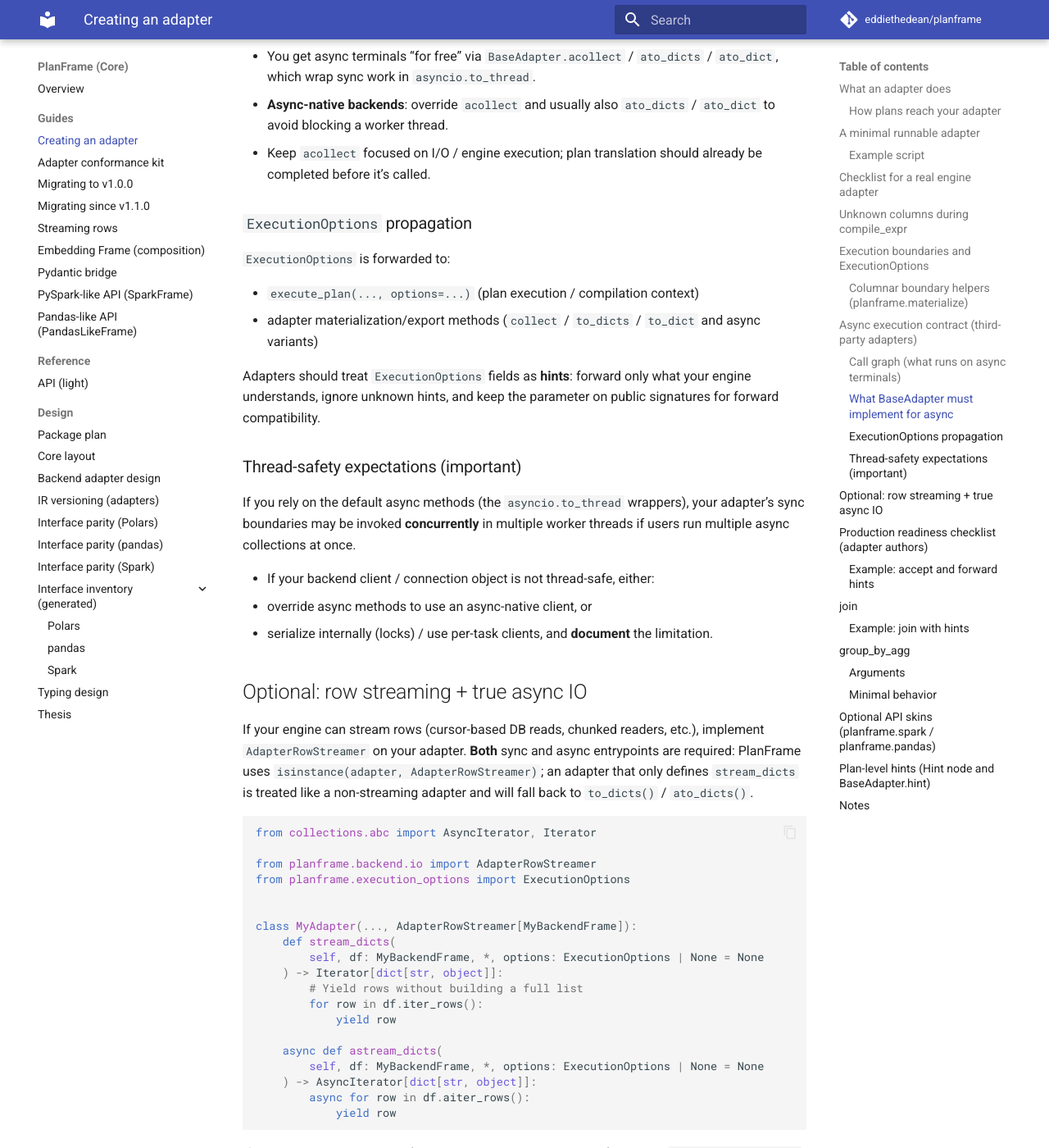
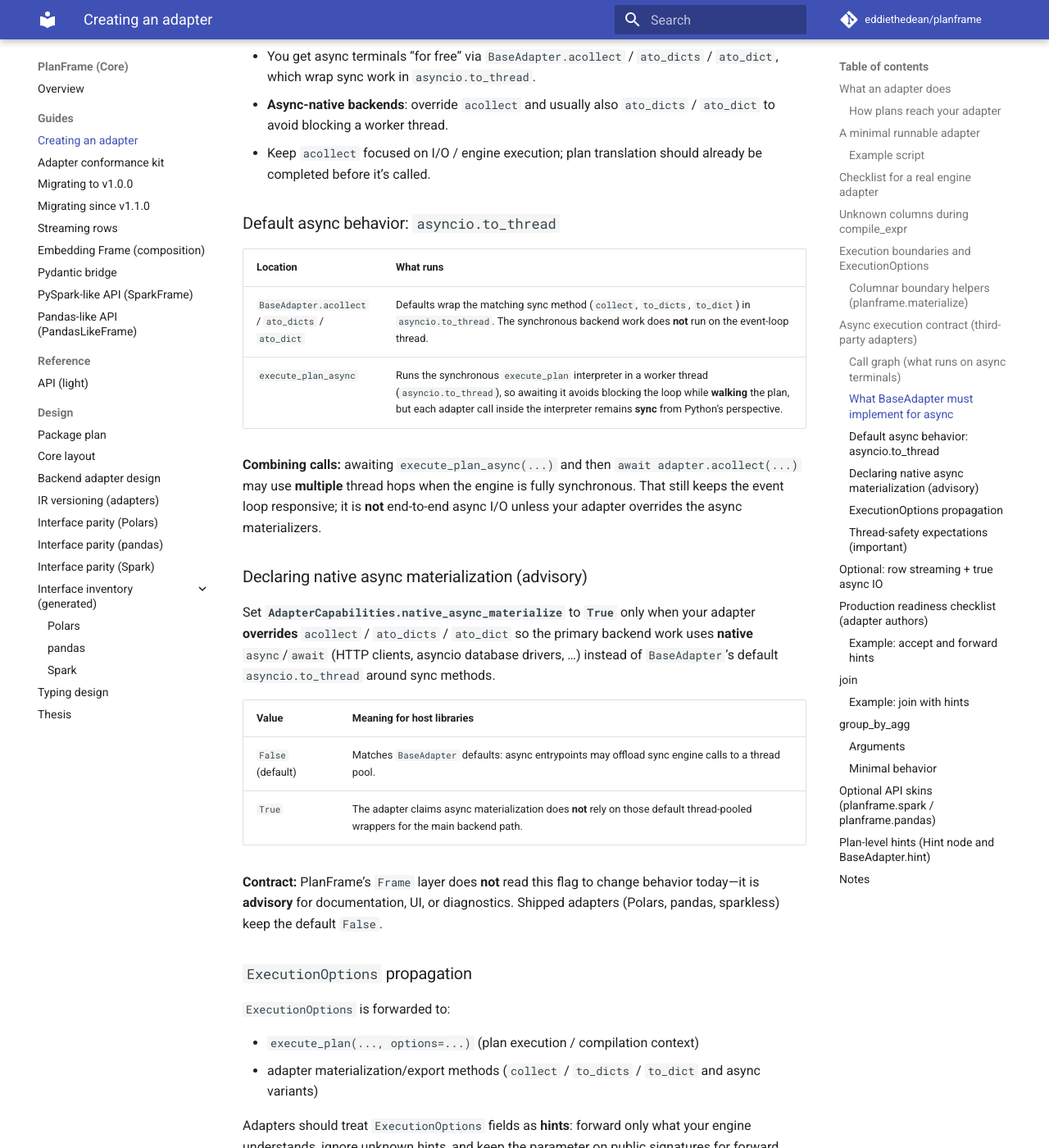
Before and after one commit to eddiethedean/planframe, an MkDocs documentation site: the page built from docs/planframe/guides/creating-an-adapter.md, in a window 1280 px wide and 1400 px high, scrolled down 4604 px. Shown: the whole window at 82% size. Built offline with MkDocs 1.6.1 and Material for MkDocs 9.7.7, drawn with Linux system fonts in a browser that asks for light colours; comment, search, counter and statistics services are not loaded.

Commit message:
feat: advisory native_async_materialize + async adapter docs (#115)
- Add AdapterCapabilities.native_async_materialize (default False)
- Document thread-pooled defaults vs native async overrides in Creating an adapter
- Glossary, migrating guide, CHANGELOG; regression tests for defaults

```diff
--- a/docs/planframe/guides/creating-an-adapter.md
+++ b/docs/planframe/guides/creating-an-adapter.md
@@ -123,6 +123,26 @@ All materialization paths evaluate the plan the same way:
   - You get async terminals “for free” via `BaseAdapter.acollect` / `ato_dicts` / `ato_dict`, which wrap sync work in `asyncio.to_thread`.
 - **Async-native backends**: override `acollect` and usually also `ato_dicts` / `ato_dict` to avoid blocking a worker thread.
   - Keep `acollect` focused on I/O / engine execution; plan translation should already be completed before it’s called.
+
+### Default async behavior: `asyncio.to_thread`
+
+| Location | What runs |
+| --- | --- |
+| `BaseAdapter.acollect` / `ato_dicts` / `ato_dict` | Defaults wrap the matching sync method (`collect`, `to_dicts`, `to_dict`) in `asyncio.to_thread`. The synchronous backend work does **not** run on the event-loop thread. |
+| `execute_plan_async` | Runs the synchronous `execute_plan` interpreter in a worker thread (`asyncio.to_thread`), so awaiting it avoids blocking the loop while **walking** the plan, but each adapter call inside the interpreter remains **sync** from Python’s perspective. |
+
+**Combining calls:** awaiting `execute_plan_async(...)` and then `await adapter.acollect(...)` may use **multiple** thread hops when the engine is fully synchronous. That still keeps the event loop responsive; it is **not** end-to-end async I/O unless your adapter overrides the async materializers.
+
+### Declaring native async materialization (advisory)
+
+Set **`AdapterCapabilities.native_async_materialize`** to **`True`** only when your adapter **overrides** `acollect` / `ato_dicts` / `ato_dict` so the primary backend work uses **native** `async`/`await` (HTTP clients, asyncio database drivers, …) instead of `BaseAdapter`’s default `asyncio.to_thread` around sync methods.
+
+| Value | Meaning for host libraries |
+| --- | --- |
+| `False` (default) | Matches `BaseAdapter` defaults: async entrypoints may offload sync engine calls to a thread pool. |
+| `True` | The adapter claims async materialization does **not** rely on those default thread-pooled wrappers for the main backend path. |
+
+**Contract:** PlanFrame’s `Frame` layer does **not** read this flag to change behavior today—it is **advisory** for documentation, UI, or diagnostics. Shipped adapters (Polars, pandas, sparkless) keep the default `False`.
 
 ### `ExecutionOptions` propagation
 
```
Also changed, not shown: CHANGELOG.md (+1 -0 lines), docs/planframe/guides/migrating-since-1-1.md (+5 -0 lines), docs/shared/glossary.md (+1 -0 lines), 2 other files.
